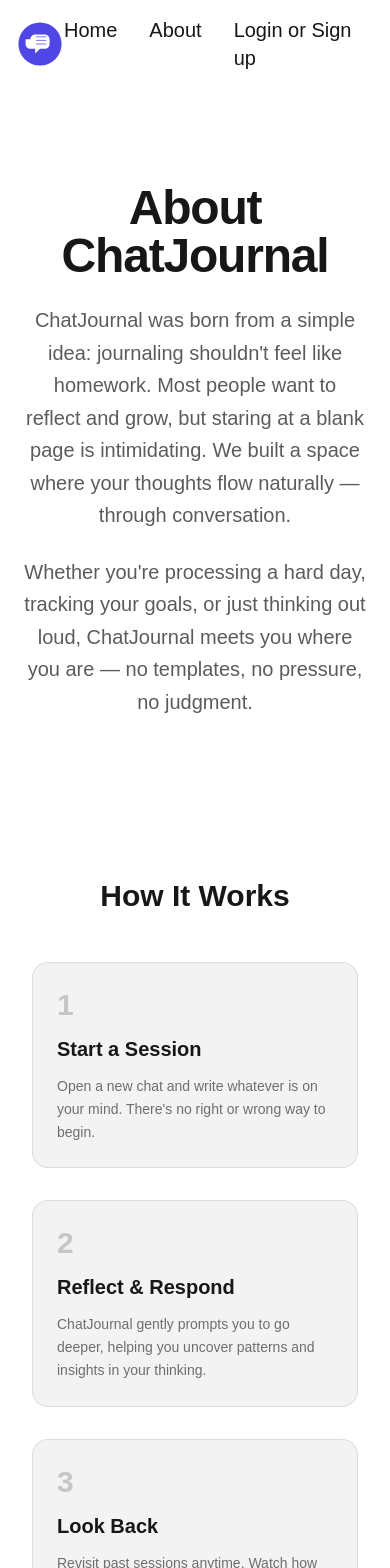
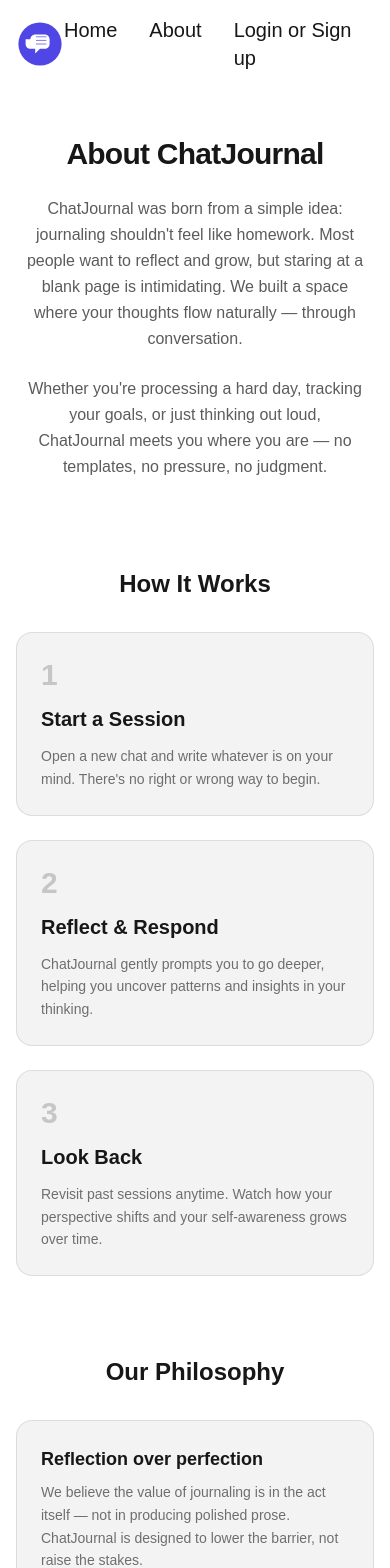
Before and after one commit to Eugene7997/chatJournal, a Next.js app in the folder frontend/: page /about in a window 390 px wide. Shown: the top 1568 px of the page. Built offline with nearby package versions, Linux system fonts and the light colour scheme; no server answers.

Commit message:
Added mobile UI for About page.

```diff
--- a/frontend/src/app/about/page.tsx
+++ b/frontend/src/app/about/page.tsx
@@ -2,15 +2,15 @@ export default function AboutPage() {
   return (
     <div className="flex flex-col">
       {/* Mission */}
-      <section className="flex flex-col items-center text-center px-6 py-24 gap-6 max-w-3xl mx-auto">
-        <h1 className="text-5xl font-bold tracking-tight">About ChatJournal</h1>
-        <p className="text-xl opacity-70 leading-relaxed">
+      <section className="flex flex-col items-center text-center px-6 py-12 sm:py-24 gap-6 max-w-3xl mx-auto">
+        <h1 className="text-3xl sm:text-5xl font-bold tracking-tight">About ChatJournal</h1>
+        <p className="text-base sm:text-xl opacity-70 leading-relaxed">
           ChatJournal was born from a simple idea: journaling shouldn&apos;t feel
           like homework. Most people want to reflect and grow, but staring at a
           blank page is intimidating. We built a space where your thoughts flow
           naturally — through conversation.
         </p>
-        <p className="text-xl opacity-70 leading-relaxed">
+        <p className="text-base sm:text-xl opacity-70 leading-relaxed">
           Whether you&apos;re processing a hard day, tracking your goals, or just
           thinking out loud, ChatJournal meets you where you are — no templates,
           no pressure, no judgment.
@@ -18,9 +18,9 @@ export default function AboutPage() {
       </section>
 
       {/* How It Works */}
-      <section className="px-8 py-16 max-w-5xl mx-auto w-full">
-        <h2 className="text-3xl font-bold text-center mb-12">How It Works</h2>
-        <div className="grid grid-cols-1 sm:grid-cols-3 gap-8">
+      <section className="px-4 sm:px-8 py-10 sm:py-16 max-w-5xl mx-auto w-full">
+        <h2 className="text-2xl sm:text-3xl font-bold text-center mb-8 sm:mb-12">How It Works</h2>
+        <div className="grid grid-cols-1 sm:grid-cols-3 gap-6 sm:gap-8">
           {[
             {
               step: "1",
@@ -54,8 +54,8 @@ export default function AboutPage() {
       </section>
 
       {/* Philosophy */}
-      <section className="px-8 py-16 max-w-3xl mx-auto w-full">
-        <h2 className="text-3xl font-bold text-center mb-12">Our Philosophy</h2>
+      <section className="px-4 sm:px-8 py-10 sm:py-16 max-w-3xl mx-auto w-full">
+        <h2 className="text-2xl sm:text-3xl font-bold text-center mb-8 sm:mb-12">Our Philosophy</h2>
         <div className="flex flex-col gap-6">
           {[
             {
@@ -86,8 +86,8 @@ export default function AboutPage() {
       </section>
 
       {/* CTA */}
-      <section className="flex flex-col items-center text-center px-6 py-20 gap-4">
-        <h2 className="text-3xl font-bold">Ready to begin?</h2>
+      <section className="flex flex-col items-center text-center px-6 py-12 sm:py-20 gap-4">
+        <h2 className="text-2xl sm:text-3xl font-bold">Ready to begin?</h2>
         <p className="opacity-60 max-w-md">
           Your first entry is just a conversation away.
         </p>
```
